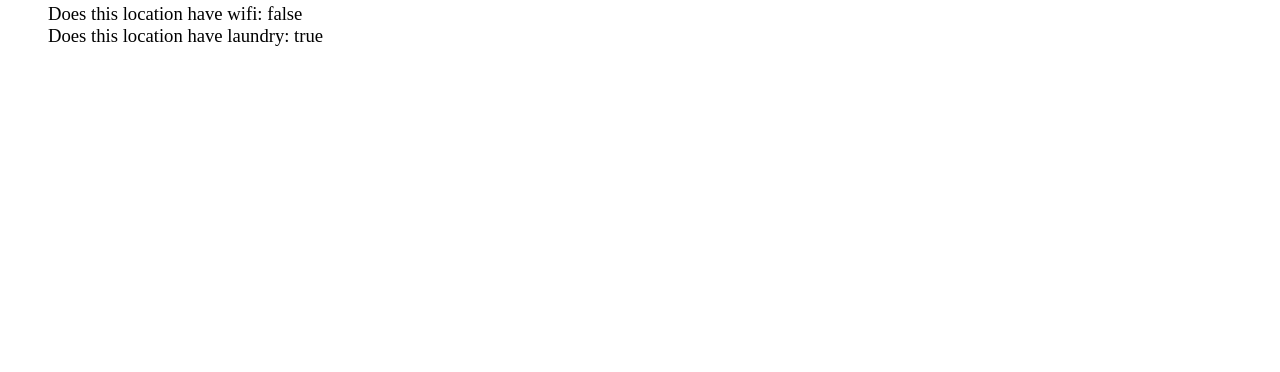
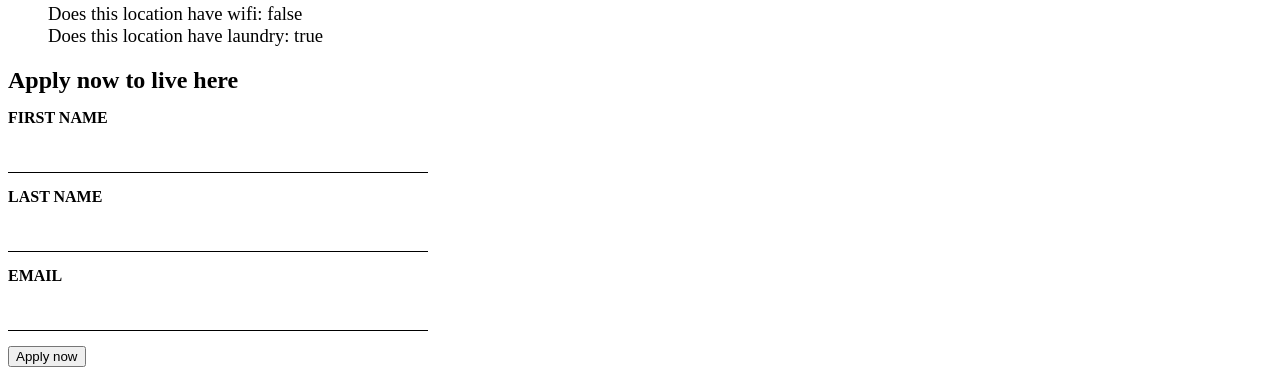
Before and after one commit to Z-Guy/my-first-project, an Angular app: page /details/1 in a window 1280 px wide. Shown: the part 733-1105 px from the top of the page. Before the commit the page ends 800 px from the top, so only its background shows below. Built offline with nearby package versions, Linux system fonts and the light colour scheme.

Commit message:
Adding a form to your Angular app

```diff
--- a/src/app/details/details.component.ts
+++ b/src/app/details/details.component.ts
@@ -3,11 +3,15 @@
 import { ActivatedRoute } from '@angular/router';
 import { HousingService } from '../housing.service';
 import { HousingLocation } from '../housinglocation';
+import { FormControl, FormGroup, ReactiveFormsModule } from '@angular/forms';
 
 @Component({
   selector: 'app-details',
   standalone: true,
-  imports: [CommonModule],
+  imports: [
+    CommonModule,
+    ReactiveFormsModule
+  ],
   template: `
   <article>
     <img class="listing-photo" [src]="housingLocation?.photo"
@@ -24,6 +28,20 @@
         <li>Does this location have laundry: {{housingLocation?.laundry}}</li>
       </ul>
     </section>
+    <section class="listing-apply">
+      <h2 class="section-heading">Apply now to live here</h2>
+      <form [formGroup]="applyForm" (submit)="submitApplication()">
+        <label for="first-name">First Name</label>
+        <input id="first-name" type="text" formControlName="firstName">
+
+        <label for="last-name">Last Name</label>
+        <input id="last-name" type="text" formControlName="lastName">
+
+        <label for="email">Email</label>
+        <input id="email" type="email" formControlName="email">
+        <button type="submit" class="primary">Apply now</button>
+      </form>
+    </section>
   </article>
 `,
   styleUrl: './details.component.css'
@@ -35,9 +53,22 @@
   housingService = inject(HousingService);
   housingLocation: HousingLocation | undefined;
 
+  applyForm = new FormGroup({
+    firstName: new FormControl(''),
+    lastName: new FormControl(''),
+    email: new FormControl('')
+  });
+
   constructor() {
     const housingLocationId = Number(this.route.snapshot.params['id']);
     this.housingLocation = this.housingService.getHousingLocationById(housingLocationId);
   }
 
+  submitApplication() {
+    this.housingService.submitApplication(
+      this.applyForm.value.firstName ?? '',
+      this.applyForm.value.lastName ?? '',
+      this.applyForm.value.email ?? ''
+    );
+  }
 }
--- a/src/app/housing.service.ts
+++ b/src/app/housing.service.ts
@@ -118,5 +118,10 @@
   getHousingLocationById(id: number): HousingLocation | undefined {
     return this.housingLocationList.find(housingLocation => housingLocation.id === id);
   }
+
+  submitApplication(firstName: string, lastName: string, email: string) {
+    console.log(`Homes application received: firstName: ${firstName}, lastName: ${lastName}, email: ${email}.`);
+  }
+
   constructor() { }
 }
```
